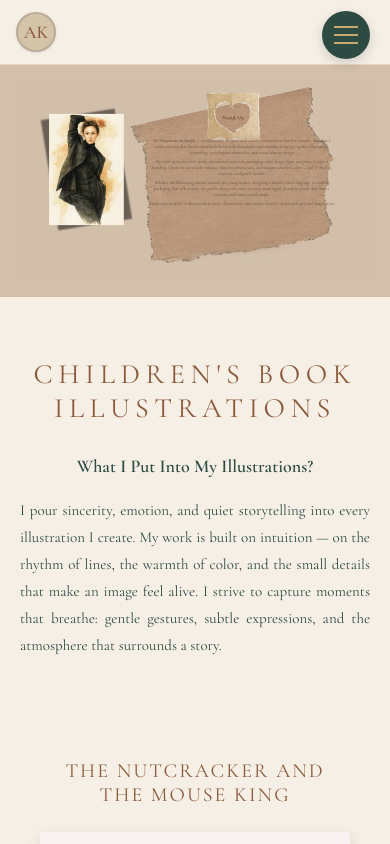
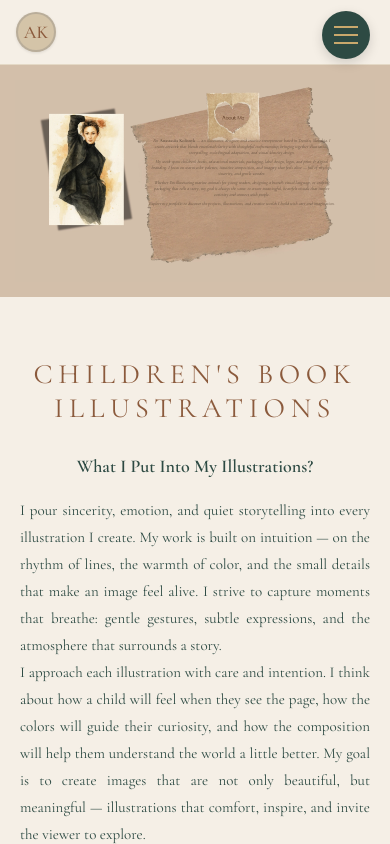
Before and after one commit to VadymMak/k-portfolio, a React (Vite) app: page / in a window 390 px wide. Built offline with nearby package versions, Linux system fonts and the light colour scheme.

Commit message:
fix: added philosophy section

```diff
--- a/src/components/DesktopMenu.jsx
+++ b/src/components/DesktopMenu.jsx
@@ -95,6 +95,16 @@ const DesktopMenu = () => {
               className={styles.menuButton}
             >
               About Me
+            </button>
+          </li>
+
+          {/* Books Intro */}
+          <li className={styles.menuItem}>
+            <button
+              onClick={() => scrollToSection("about")}
+              className={styles.menuButton}
+            >
+              My Illustration Philosophy
             </button>
           </li>
 
--- a/src/components/DesktopMenu.module.css
+++ b/src/components/DesktopMenu.module.css
@@ -108,7 +108,7 @@
 .contactLink {
   color: #c9a86c;
   font-family: "Cormorant Garamond", serif;
-  font-size: 14px;
+  font-size: 18px;
   text-decoration: none;
   transition: color 0.3s ease;
   text-align: center;
@@ -127,7 +127,7 @@
 .socialLink {
   color: #c9a86c;
   font-family: "Cormorant Garamond", serif;
-  font-size: 14px;
+  font-size: 18px;
   text-decoration: none;
   transition: color 0.3s ease;
 }
--- /dev/null
+++ b/src/components/sections/ChildrensBooksIntro.jsx
@@ -0,0 +1,42 @@
+/* eslint-disable no-unused-vars */
+import { motion } from "framer-motion";
+/* eslint-enable no-unused-vars */
+import SectionTitle from "../ui/SectionTitle";
+import styles from "./ChildrensBooksIntro.module.css";
+
+const ChildrensBooksIntro = () => {
+  return (
+    <section className={styles.section}>
+      <motion.div
+        initial={{ opacity: 0, y: 20 }}
+        whileInView={{ opacity: 1, y: 0 }}
+        viewport={{ once: true }}
+      >
+        <SectionTitle>Children's Book Illustrations</SectionTitle>
+      </motion.div>
+
+      <motion.div
+        className={styles.description}
+        initial={{ opacity: 0, y: 20 }}
+        whileInView={{ opacity: 1, y: 0 }}
+        viewport={{ once: true }}
+        transition={{ delay: 0.2 }}
+      >
+        <h3 className={styles.descriptionTitle}>
+          What I Put Into My Illustrations?
+        </h3>
+        <p className={styles.descriptionText}>
+          I pour sincerity, emotion, and quiet storytelling into every illustration I create. My work is built on intuition — on the rhythm of lines, the warmth of color, and the small details that make an image feel alive. I strive to capture moments that breathe: gentle gestures, subtle expressions, and the atmosphere that surrounds a story.
+        </p>
+        <p className={styles.descriptionText}>
+          I approach each illustration with care and intention. I think about how a child will feel when they see the page, how the colors will guide their curiosity, and how the composition will help them understand the world a little better. My goal is to create images that are not only beautiful, but meaningful — illustrations that comfort, inspire, and invite the viewer to explore.
+        </p>
+        <p className={styles.descriptionText}>
+          Every piece I make carries a part of my own experience: my love for nature, my fascination with quiet moments, and my belief that visual storytelling can nurture kindness, imagination, and hope.
+        </p>
+      </motion.div>
+    </section>
+  );
+};
+
+export default ChildrensBooksIntro;
--- /dev/null
+++ b/src/components/sections/ChildrensBooksIntro.module.css
@@ -0,0 +1,40 @@
+.section {
+  padding: 100px 40px 0px;
+  background-color: #F5EFE6;
+}
+
+.description {
+  max-width: 650px;
+  margin: 0 auto;
+  text-align: center;
+}
+
+.descriptionTitle {
+  font-family: 'Cormorant Garamond', serif;
+  font-size: 20px;
+  font-weight: 700;
+  color: #2D4A43;
+  margin-bottom: 20px;
+}
+
+.descriptionText {
+  font-family: 'Cormorant Garamond', serif;
+  font-size: 16px;
+  color: #2D4A43;
+  line-height: 1.8;
+  text-align: justify;
+}
+
+@media (max-width: 768px) {
+  .section {
+    padding: 60px 20px;
+  }
+
+  .descriptionTitle {
+    font-size: 18px;
+  }
+
+  .descriptionText {
+    font-size: 15px;
+  }
+}
--- a/src/components/sections/ChildrensBooksSection.jsx
+++ b/src/components/sections/ChildrensBooksSection.jsx
@@ -8,28 +8,6 @@ import styles from "./ChildrensBooksSection.module.css";
 const ChildrensBooksSection = () => {
   return (
     <section id="childrens-books" className={styles.section}>
-      <motion.div
-        initial={{ opacity: 0, y: 20 }}
-        whileInView={{ opacity: 1, y: 0 }}
-        viewport={{ once: true }}
-      >
-        <SectionTitle>Children's Book Illustrations</SectionTitle>
-      </motion.div>
-
-      <div className={styles.description}>
-        <h3 className={styles.descriptionTitle}>
-          What I Put Into My Illustrations?
-        </h3>
-        <p className={styles.descriptionText}>
-          I pour sincerity, emotion, and quiet storytelling into every
-          illustration I create. My work is built on intuition — on the rhythm
-          of lines, the warmth of color, and the small details that make an
-          image feel alive. I strive to capture moments that breathe: gentle
-          gestures, subtle expressions, and the atmosphere that surrounds a
-          story.
-        </p>
-      </div>
-
       {/* Book Pages */}
       <NutCrackerPage />
 
--- a/src/pages/Home.jsx
+++ b/src/pages/Home.jsx
@@ -1,5 +1,5 @@
-import HeroSection from "../components/sections/HeroSection";
 import AboutSection from "../components/sections/AboutSection";
+import ChildrensBooksIntro from "../components/sections/ChildrensBooksIntro";
 import ChildrensBooksSection from "../components/sections/ChildrensBooksSection";
 import LabelDesignSection from "../components/sections/LabelDesignSection";
 import LogosSection from "../components/sections/LogosSection";
@@ -10,6 +10,7 @@ const Home = () => {
   return (
     <div>
       <AboutSection />
+      <ChildrensBooksIntro />
       <ChildrensBooksSection />
       <LabelDesignSection />
       <LogosSection />
```
Also changed, not shown: src/components/sections/image.png (deleted).
